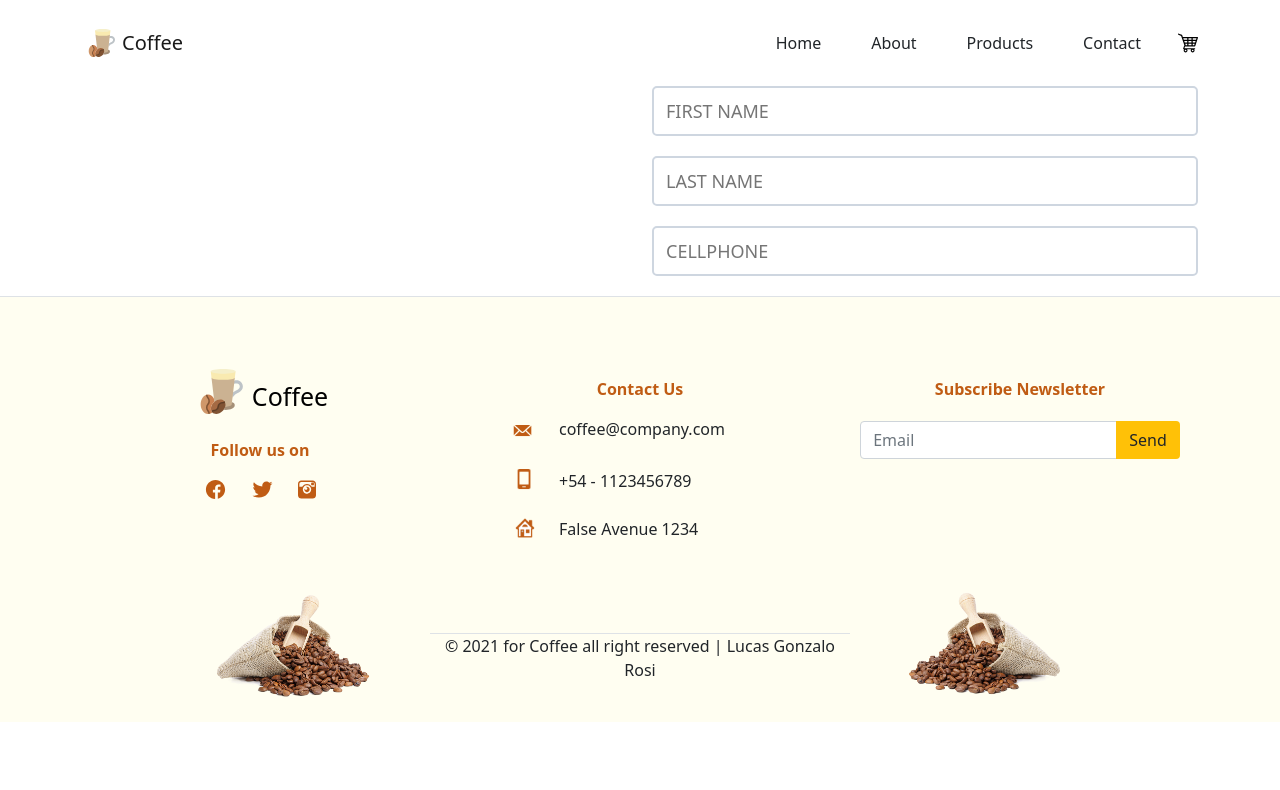
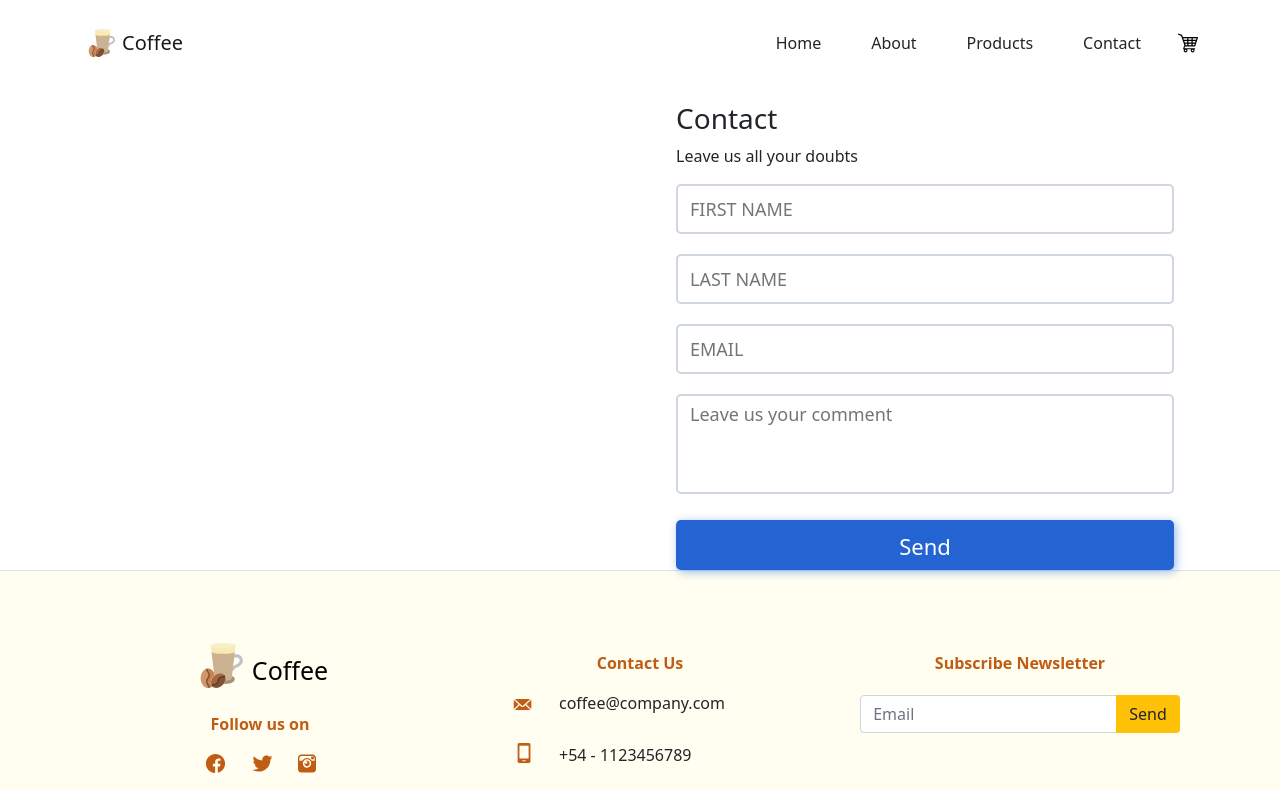
Before and after one commit to LGRosi/coffee-react, a React (Create React App) app: page /contact in a window 1280 px wide. Shown: the top 790 px of the page. Built offline with nearby package versions, Linux system fonts and the light colour scheme.

Commit message:
Actualización de ContactForm

```diff
--- a/src/components/ContactForm.jsx
+++ b/src/components/ContactForm.jsx
@@ -1,10 +1,16 @@
 import React from "react";
-import './styles/ContactForm.css';
+import "./styles/ContactForm.css";
 
-class ContactForm extends React.Component {
-  render() {
+function ContactForm () {
   return (
     <React.Fragment>
+        <section className="container mt-3">
+          <div className="row">
+            <div className="col-12">
+              <h2 className="h3">Contact</h2>
+              <p>Leave us all your doubts</p>
+            </div>
+            <div className="col-12">
               <form action="/" className="formulario-tarjeta">
                 <div className="grupo">
                   <input
@@ -15,7 +21,7 @@ class ContactForm extends React.Component {
                     autoComplete="off"
                   />
                 </div>
-          <div className="grupo">
+                <div>
                   <input
                     className="inputNumero"
                     type="text"
@@ -28,15 +34,26 @@ class ContactForm extends React.Component {
                   <input
                     className="inputNumero"
                     type="text"
-              placeholder="Cellphone"
+                    placeholder="Email"
                     name="cardNumber"
                     autoComplete="off"
                   />
                 </div>
+                <div className="grupo">
+                  <textarea
+                    className="inputNumero"
+                    placeholder="Leave us your comment"
+                  ></textarea>
+                </div>
+                <button type="button" className="btn-enviar">
+                  Send
+                </button>
               </form>
+            </div>
+          </div>
+        </section>
       </React.Fragment>
   );
 }
-}
 
 export default ContactForm;
--- a/src/components/styles/ContactForm.css
+++ b/src/components/styles/ContactForm.css
@@ -1,6 +1,5 @@
 
 .formulario-tarjeta input,
-.formulario-tarjeta select,
 .btn-enviar {
 	border: 2px solid #CED6E0;
 	font-size: 18px;
@@ -11,20 +10,32 @@
 	border-radius: 5px;
 }
 
+.formulario-tarjeta textarea {
+	border: 2px solid #CED6E0;
+	font-size: 18px;
+	height: 100px;
+	width: 100%;
+	padding: 5px 12px;
+	transition: .3s ease all;
+	border-radius: 5px;
+	resize: none;
+}
+
+
 .formulario-tarjeta input:hover,
-.formulario-tarjeta select:hover {
+.formulario-tarjeta textarea:hover {
 	border: 2px solid #93BDED;
+
 }
 
 .formulario-tarjeta input:focus,
-.formulario-tarjeta select:focus {
+.formulario-tarjeta textarea:focus {
 	outline: rgb(4,4,4);
 	box-shadow: 1px 7px 10px -5px rgba(90,116,148,0.3);
 }
 
-.formulario-tarjeta input {
+.formulario-tarjeta textarea {
 	margin-bottom: 20px;
-	text-transform: uppercase;
 }
 
 .formulario-tarjeta .flexbox {
@@ -32,35 +43,6 @@
 	justify-content: space-between;
 }
 
-.formulario-tarjeta .expira {
-	width: 100%;
-}
-
-.formulario-tarjeta .ccv {
-	min-width: 50px;
-}
-
-.formulario-tarjeta .grupo-select {
-	width: 100%;
-	margin-right: 15px;
-	position: relative;
-}
-
-.formulario-tarjeta select {
-	-webkit-appearance: none;
-}
-
-.formulario-tarjeta .grupo-select .i {
-	position: absolute;
-	color: #CED6E0;
-	top: 18px;
-	right: 15px;
-	transition: .3s ease all;
-}
-
-.formulario-tarjeta .grupo-select:hover i {
-	color: #93bfed;
-}
 
 .formulario-tarjeta .btn-enviar {
 	border: none;
```
Lines whose indentation alone changed are shown as unchanged.
